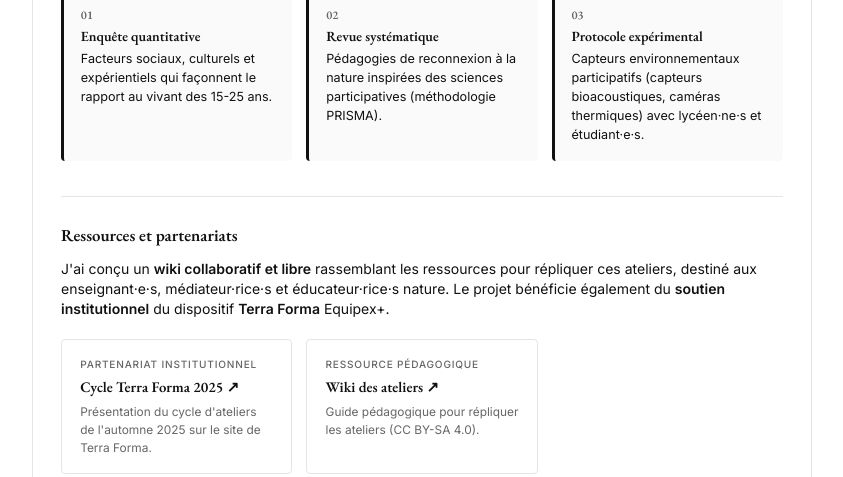
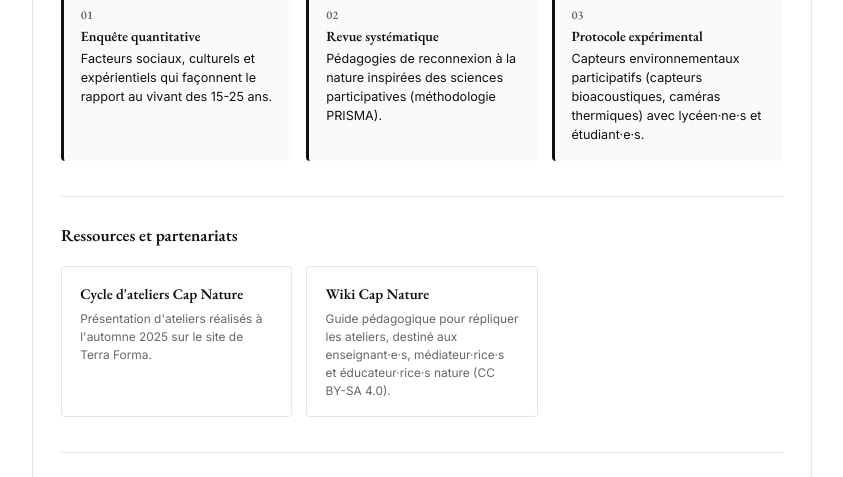
Before and after one commit to marieleapouliquen/marieleapouliquen.github.io, a Jekyll site: the page built from _pages/recherche.md, in a window 1280 px wide and 900 px high, scrolled down 516 px, cut to the strip 0-477 px from the top of the window. Shown: the whole strip, without its empty margins (218-1061 px from the left). Built offline with Jekyll 4.4.1, drawn with Linux system fonts in a browser that asks for light colours.

Commit message:
Update recherche.md

```diff
--- a/_pages/recherche.md
+++ b/_pages/recherche.md
@@ -46,19 +46,15 @@ body_class: page-accordion
 
 <h4>Ressources et partenariats</h4>
 
-<p>J'ai conçu un <strong>wiki collaboratif et libre</strong> rassemblant les ressources pour répliquer ces ateliers, destiné aux enseignant·e·s, médiateur·rice·s et éducateur·rice·s nature. Le projet bénéficie également du <strong>soutien institutionnel</strong> du dispositif <strong>Terra Forma</strong> Equipex+.</p>
-
 <div class="resource-links">
   <a href="https://terra-forma-web.osug.fr/Les-ateliers-Cap-Nature-Presentation-du-cycle-d-automne-2025" target="_blank" rel="noopener" class="resource-link">
-    <span class="resource-link-label">Partenariat institutionnel</span>
-    <span class="resource-link-title">Cycle Terra Forma 2025 ↗</span>
-    <span class="resource-link-desc">Présentation du cycle d'ateliers de l'automne 2025 sur le site de Terra Forma.</span>
+    <span class="resource-link-title">Cycle d'ateliers Cap Nature</span>
+    <span class="resource-link-desc">Présentation d'ateliers réalisés à l'automne 2025 sur le site de Terra Forma.</span>
   </a>
 
   <a href="https://marieleapouliquen.github.io/wiki-cap-nature/" target="_blank" rel="noopener" class="resource-link">
-    <span class="resource-link-label">Ressource pédagogique</span>
-    <span class="resource-link-title">Wiki des ateliers ↗</span>
-    <span class="resource-link-desc">Guide pédagogique pour répliquer les ateliers (CC BY-SA 4.0).</span>
+    <span class="resource-link-title">Wiki Cap Nature</span>
+    <span class="resource-link-desc">Guide pédagogique pour répliquer les ateliers, destiné aux enseignant·e·s, médiateur·rice·s et éducateur·rice·s nature (CC BY-SA 4.0).</span>
   </a>
 </div>
 
```
